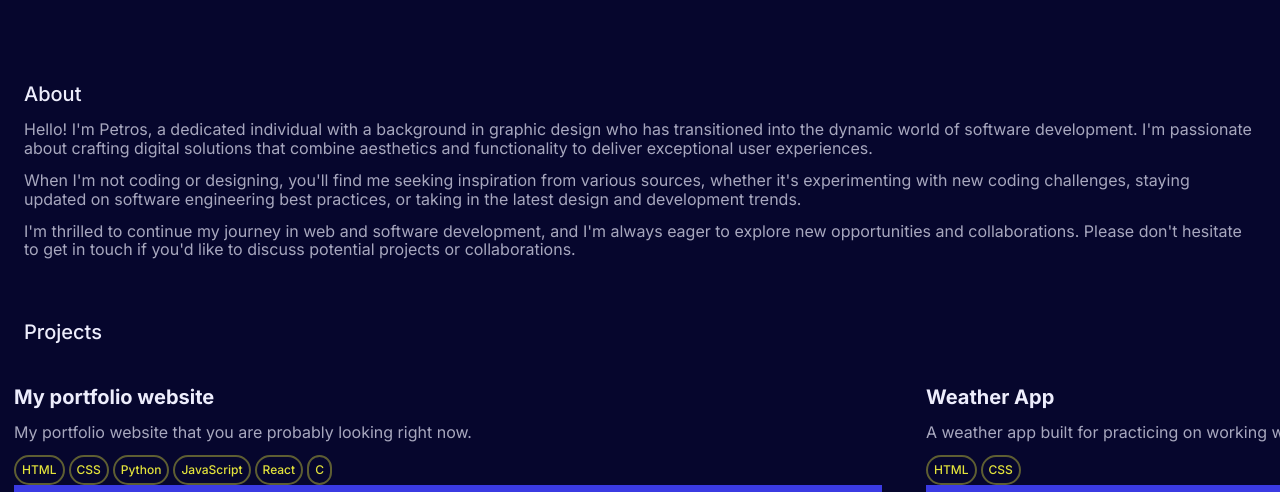
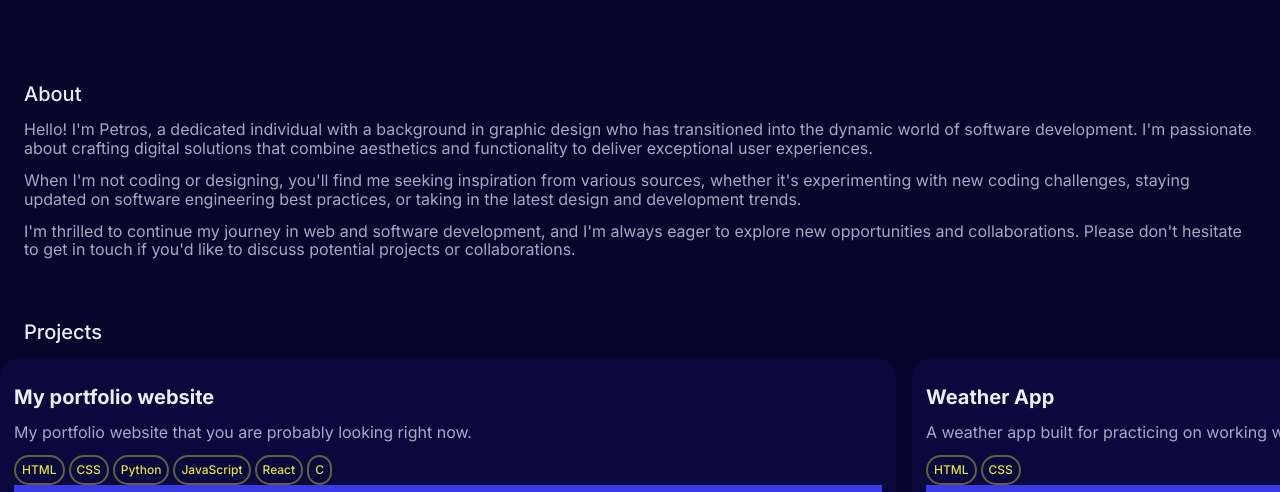
Before and after one commit to petrosAth/my-website, a website built with Vite: page index.html in a window 1280 px wide. Shown: the part 183-675 px from the top of the page. Built offline with nearby package versions, Linux system fonts and the light colour scheme.

Commit message:
CSS: Fix typo

```diff
--- a/src/stylesheets/variables.css
+++ b/src/stylesheets/variables.css
@@ -84,15 +84,16 @@
   --clr-f-800: hsla(var(--h), var(--s), 96%, min(1, calc(var(--clr-f-a) + var(--clr-f-a-more) * 4)));
   --clr-f-900: hsla(var(--h), var(--s), 96%, min(1, calc(var(--clr-f-a) + var(--clr-f-a-more) * 5)));
 
-  --clr-bg-100: hsla(var(--h), var(--s), max(0, calc(var(--clr-bg-lgt) - var(--clr-bg-lgt-less) * 3), 1));
-  --clr-bg-200: hsla(var(--h), var(--s), max(0, calc(var(--clr-bg-lgt) - var(--clr-bg-lgt-less) * 2), 1));
-  --clr-bg-300: hsla(var(--h), var(--s), max(0, calc(var(--clr-bg-lgt) - var(--clr-bg-lgt-less) * 1), 1));
+  --clr-bg-100: hsla(var(--h), var(--s), max(0%, calc(var(--clr-bg-lgt) - var(--clr-bg-lgt-less) * 3)), 1);
+  --clr-bg-200: hsla(var(--h), var(--s), max(0%, calc(var(--clr-bg-lgt) - var(--clr-bg-lgt-less) * 2)), 1);
+  --clr-bg-300: hsla(var(--h), var(--s), max(0%, calc(var(--clr-bg-lgt) - var(--clr-bg-lgt-less) * 1)), 1);
   --clr-bg-400: hsla(var(--h), var(--s), var(--clr-bg-lgt), 1);
-  --clr-bg-500: hsla(var(--h), var(--s), min(1, calc(var(--clr-bg-lgt) + var(--clr-bg-lgt-more) * 1), 1));
-  --clr-bg-600: hsla(var(--h), var(--s), min(1, calc(var(--clr-bg-lgt) + var(--clr-bg-lgt-more) * 2), 1));
-  --clr-bg-700: hsla(var(--h), var(--s), min(1, calc(var(--clr-bg-lgt) + var(--clr-bg-lgt-more) * 3), 1));
-  --clr-bg-800: hsla(var(--h), var(--s), min(1, calc(var(--clr-bg-lgt) + var(--clr-bg-lgt-more) * 4), 1));
-  --clr-bg-900: hsla(var(--h), var(--s), min(1, calc(var(--clr-bg-lgt) + var(--clr-bg-lgt-more) * 5), 1));
+  --clr-bg-500: hsla(var(--h), var(--s), min(100%, calc(var(--clr-bg-lgt) + var(--clr-bg-lgt-more) * 1)), 1);
+  --clr-bg-500: hsla(var(--h), var(--s), min(100%, calc(var(--clr-bg-lgt) + var(--clr-bg-lgt-more) * 1)), 1);
+  --clr-bg-600: hsla(var(--h), var(--s), min(100%, calc(var(--clr-bg-lgt) + var(--clr-bg-lgt-more) * 2)), 1);
+  --clr-bg-700: hsla(var(--h), var(--s), min(100%, calc(var(--clr-bg-lgt) + var(--clr-bg-lgt-more) * 3)), 1);
+  --clr-bg-800: hsla(var(--h), var(--s), min(100%, calc(var(--clr-bg-lgt) + var(--clr-bg-lgt-more) * 4)), 1);
+  --clr-bg-900: hsla(var(--h), var(--s), min(100%, calc(var(--clr-bg-lgt) + var(--clr-bg-lgt-more) * 5)), 1);
 
   /* Paddings */
   --pd-glb-b: 1.5rem;
```
